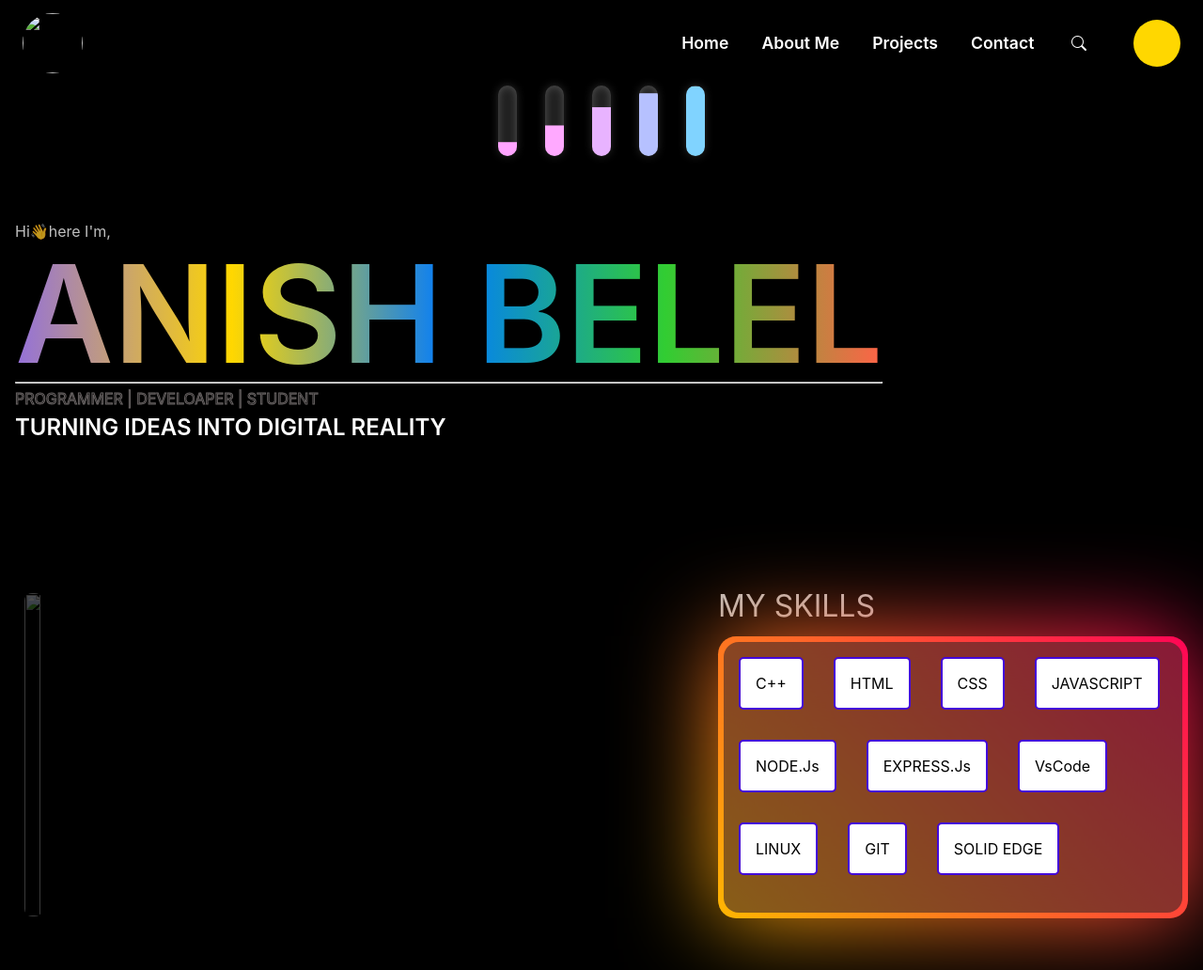
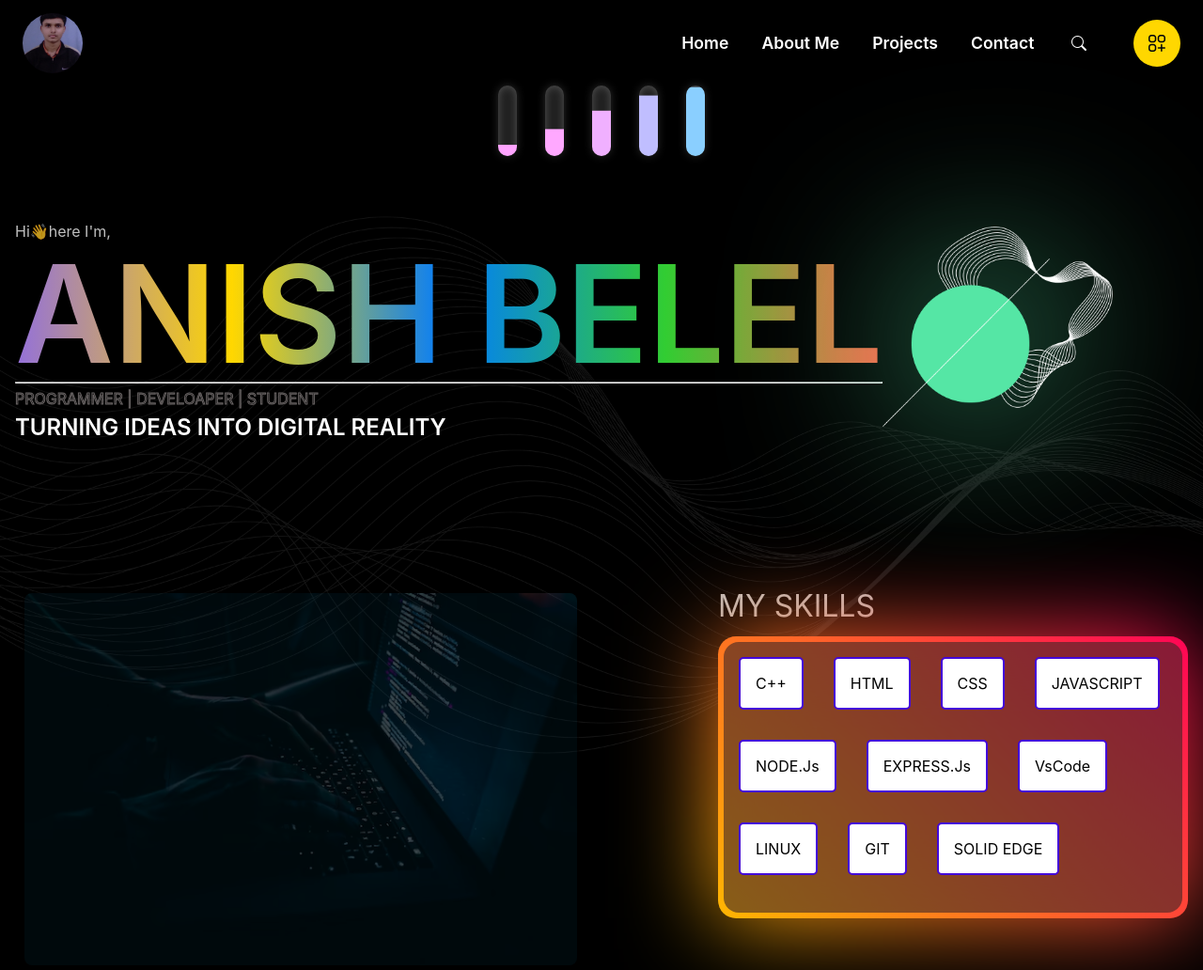
Before and after one commit to anishbelel/portfolio, a plain HTML site: page index.html in a window 1280 px wide. Shown: the top 1032 px of the page at 94% size. Drawn offline with nearby package versions, Linux system fonts and the light colour scheme; files that its build step writes are made by us from their sources.

Commit message:
Update index.html

```diff
--- a/index.html
+++ b/index.html
@@ -4,13 +4,13 @@
 <head>
     <meta charset="UTF-8">
     <meta name="viewport" content="width=device-width, initial-scale=1.0">
-    <link rel="stylesheet" href="assets/css/index.css">
-    <link rel="stylesheet" href="assets/css/my.css">
-    <link rel="stylesheet" href="assets/css/loadrer.css">
-    <link rel="stylesheet" href="assets/css/footer.css">
-    <link rel="stylesheet" href="assets/css/skill.css">
-    <link rel="stylesheet" href="assets/css/project.css">
-    <link rel="stylesheet" href="assets/css/media.css">
+    <link rel="stylesheet" href="index.css">
+    <link rel="stylesheet" href="/my.css">
+    <link rel="stylesheet" href="/loadrer.css">
+    <link rel="stylesheet" href="/footer.css">
+    <link rel="stylesheet" href="/skill.css">
+    <link rel="stylesheet" href="/project.css">
+    <link rel="stylesheet" href="/media.css">
 
 
 
@@ -21,7 +21,7 @@
     <header class="page-header">
         <div class="main-header px-1">
             <div class="circular-photo">
-                <img src="assets/img/LATEST PHOTO.jpg" width="50vw" alt="">
+                <img src="LATEST PHOTO.jpg" width="50vw" alt="">
             </div>
             <nav>
                 <ul id="addClass">
@@ -36,7 +36,7 @@
                 <div class="nav-icon">
                     <div><i class="bi bi-search"></i></div>
                     <button>
-                        <img src="assets/img/toggler.svg" alt="">
+                        <img src="toggler.svg" alt="">
                     </button>
                 </div>
             </nav>
@@ -51,7 +51,7 @@
             <span class="flask" style="--i:4"></span>
         </div>
     </div>
-    <section class="section-1" style="background-image: url('assets/img/hero-bg.png');">
+    <section class="section-1" style="background-image: url('hero-bg.png');">
         <div style="background: #000000e6;">
             <div class="section-1-bg">
                 <div>
@@ -62,13 +62,13 @@
                     <h2>TURNING IDEAS INTO DIGITAL REALITY</h2>
                 </div>
                 <div class="img">
-                    <img src="assets/img/hero-right.png" alt="">
+                    <img src="hero-right.png" alt="">
                 </div>
             </div>
 
             <div class="section-2">
                 <div class="px-1">
-                    <img src="assets/img/coding.avif" alt="">
+                    <img src="coding.avif" alt="">
                 </div>
 
                 <div class="px-2">
@@ -156,7 +156,7 @@
                 </div>
 
                 <div class="img-container">
-                <img src="assets/img/flipcart.avif" alt="">
+                <img src="flipcart.avif" alt="">
                 </div>
                 <div class="code-container">
                     <p class="code">This is my first project in my development journey. It is made by pure HTML and CSS. I just tried to make a static clone of flipcart. </p>
@@ -189,7 +189,7 @@
             </div>
 
             <div class="img-container">
-            <img src="assets/img/nasa.jpg" alt="">
+            <img src="nasa.jpg" alt="">
             </div>
             <div class="code-container">
                 <p class="code">In NASA SPACE APP CHALLANGE we are given a task to build a website highlighting the upcoming problems due to global warming to caught attention to other. Here I takes care the frontend part of the website on the behalf of my team. </p>
@@ -220,7 +220,7 @@
             </div>
 
             <div class="img-container">
-            <img src="assets/img/sih.png" alt="">
+            <img src="sih.png" alt="">
             </div>
             <div class="code-container">
                 <p class="code">In Smart India Hakathon I have perticipated with my team on the behalf of my college. Our choosen problem statement was to make a system to make water form air. Here I made a 3D model of our ststem using solid edge.</p>
@@ -303,7 +303,7 @@
         </div>
     </footer>
 
-    <script src="assets/js/index.js"></script>
+    <script src="index.js"></script>
 </body>
 
 </htm
```
